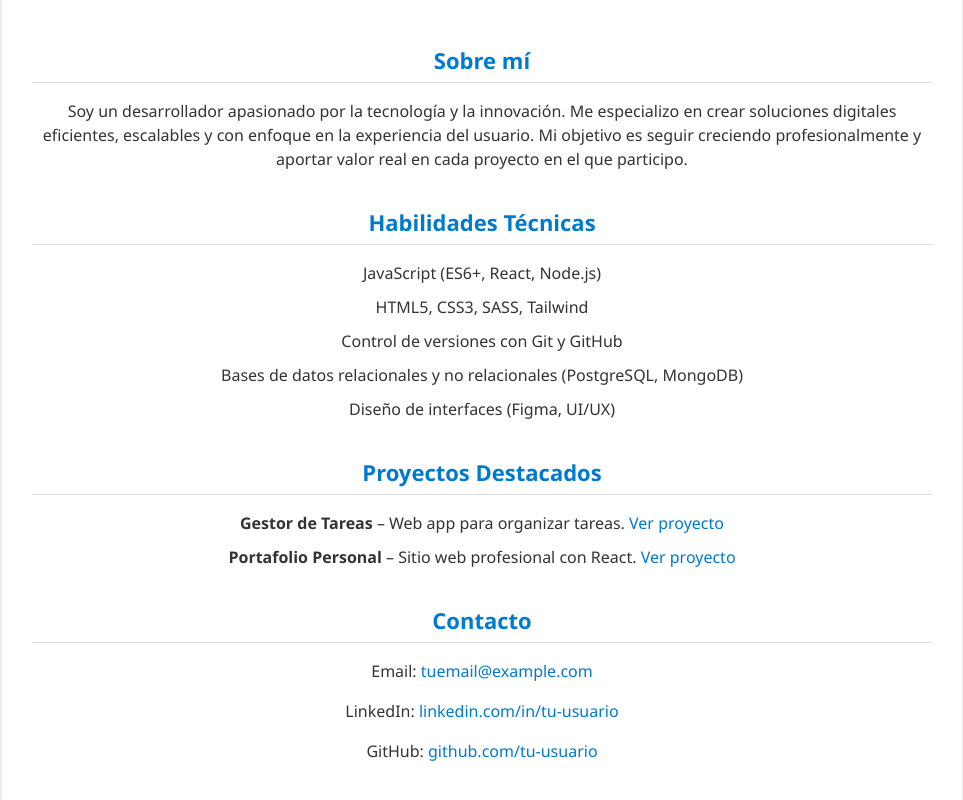
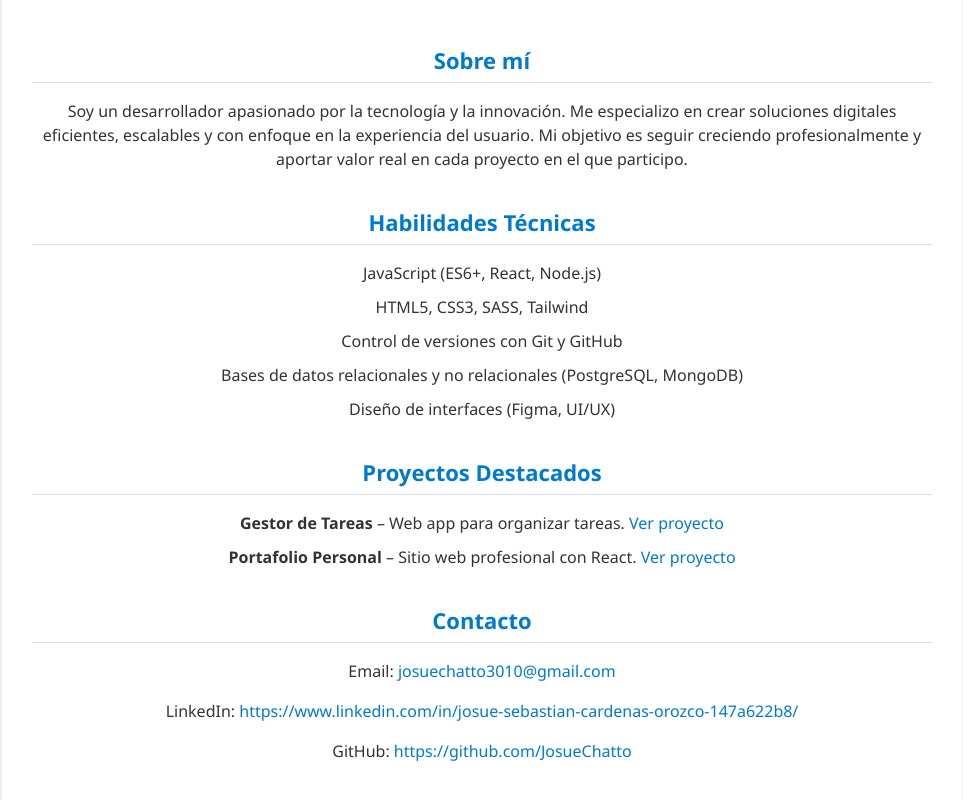
Before and after one commit to JosueChatto/Elcv, a React (Vite) app: page / in a window 1280 px wide. Shown: the part 397-1197 px from the top of the page, without its empty margins (158-1121 px from the left). Built offline with nearby package versions, Linux system fonts and the light colour scheme.

Commit message:
Cambio de direccion de  links

```diff
--- a/src/cv.jsx
+++ b/src/cv.jsx
@@ -46,9 +46,9 @@ export const Portfolio = () => {
 
             <section className="cv-section">
                 <h2>Contacto</h2>
-                <p>Email: <a href="josuechatto3010@gmail.com">tuemail@example.com</a></p>
-                <p>LinkedIn: <a href="https://www.linkedin.com/in/josue-sebastian-cardenas-orozco-147a622b8/" target="_blank">linkedin.com/in/tu-usuario</a></p>
-                <p>GitHub: <a href="https://github.com/JosueChatto" target="_blank">github.com/tu-usuario</a></p>
+                <p>Email: <a href="josuechatto3010@gmail.com">josuechatto3010@gmail.com</a></p>
+                <p>LinkedIn: <a href="https://www.linkedin.com/in/josue-sebastian-cardenas-orozco-147a622b8/" target="_blank">https://www.linkedin.com/in/josue-sebastian-cardenas-orozco-147a622b8/</a></p>
+                <p>GitHub: <a href="https://github.com/JosueChatto" target="_blank">https://github.com/JosueChatto</a></p>
             </section>
         </div>
     );
```
